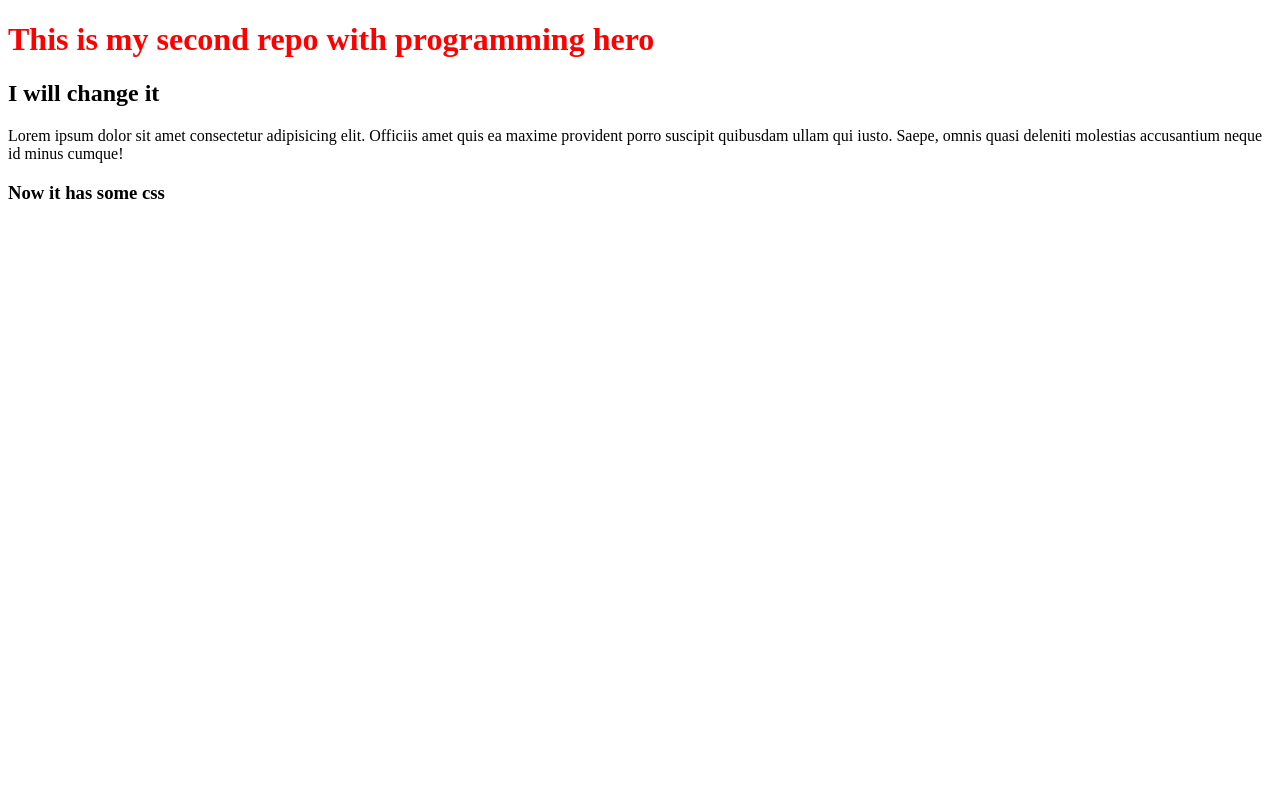
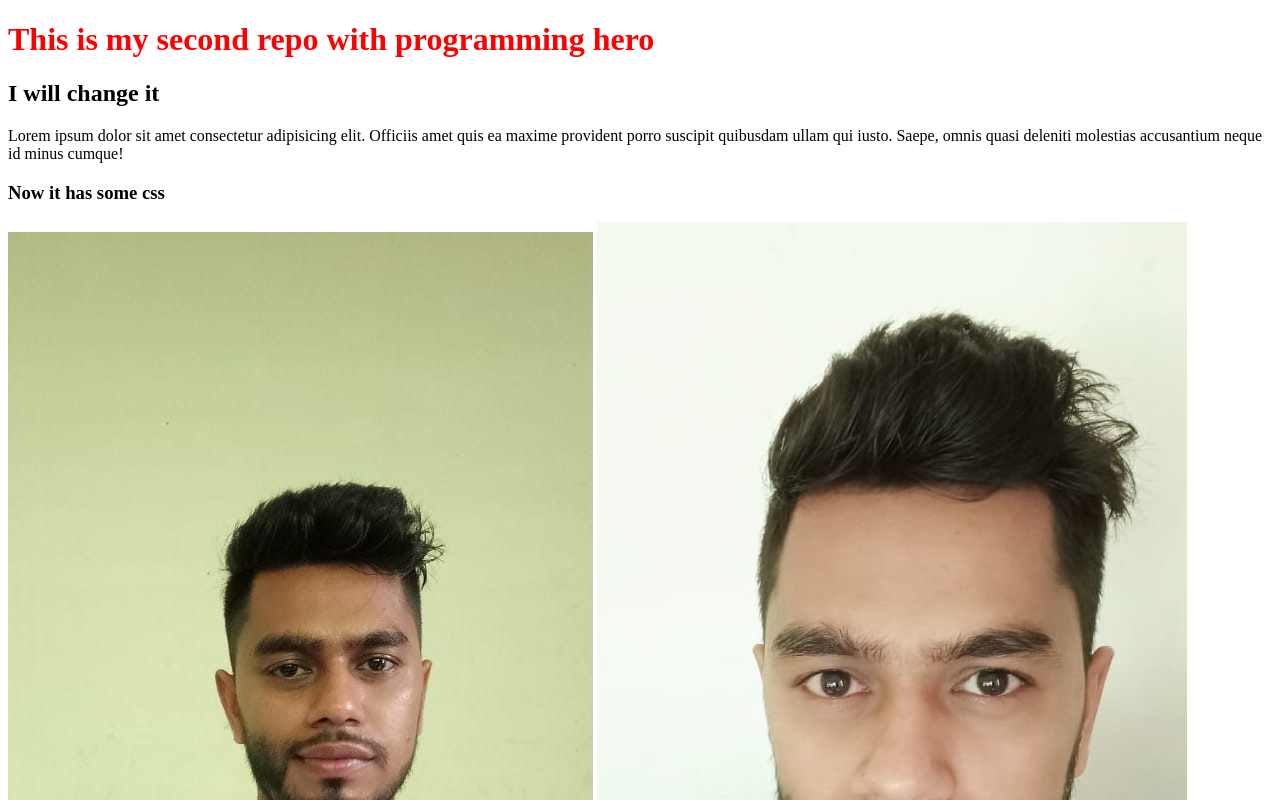
Before and after one commit to shubhoahmed/my-second-repo, a plain HTML site: page index.html in a window 1280 px wide. Shown: the top 800 px of the page. Drawn offline with Linux system fonts and the light colour scheme.

Commit message:
image added

```diff
--- a/index.html
+++ b/index.html
@@ -12,5 +12,7 @@
     <h2>I will change it</h2>
     <p>Lorem ipsum dolor sit amet consectetur adipisicing elit. Officiis amet quis ea maxime provident porro suscipit quibusdam ullam qui iusto. Saepe, omnis quasi deleniti molestias accusantium neque id minus cumque!</p>
     <h3>Now it has some css</h3>
+    <img src="img/ahmed.jpg" alt="ahmed photo">
+    <img src="img/shuvo.jpg" alt="">
 </body>
 </html>
```
Also changed, not shown: img/ahmed.jpg (added), img/shuvo.jpg (added).
